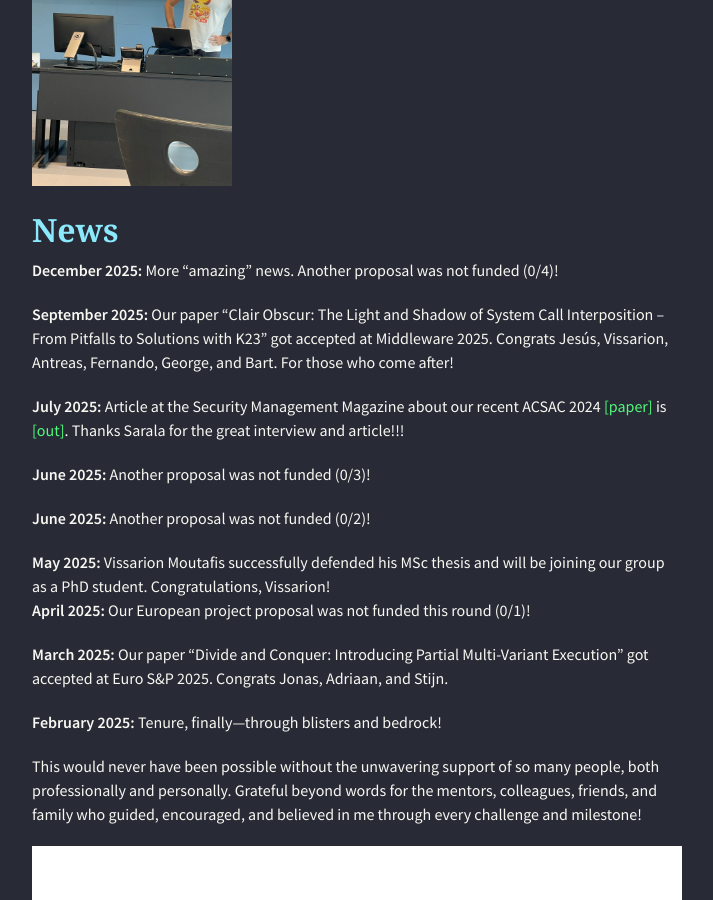
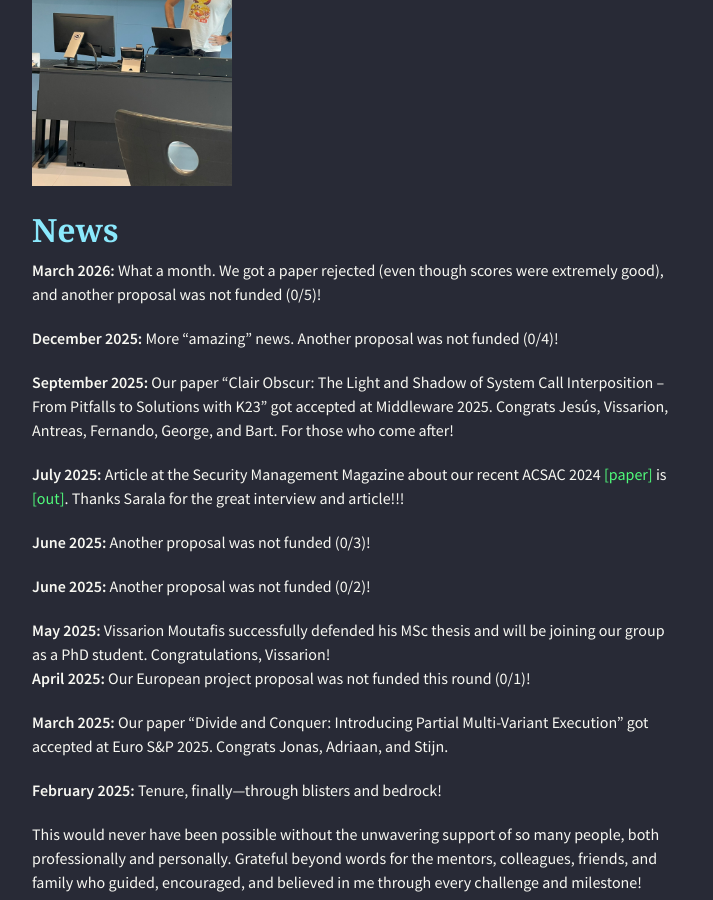
Before and after one commit to alexios-voulimeneas/alexios-voulimeneas.github.io, a Jekyll site: the page built from index.md, in a window 1280 px wide and 900 px high, scrolled down 379 px. Shown: the whole window, without its empty margins (283-996 px from the left). Built offline with Jekyll 4.4.1, drawn with Linux system fonts in a browser that asks for light colours; nearby versions of some CDN libraries; the repository's description, which GitHub fills in, is left out.

Commit message:
Update index.md

```diff
--- a/index.md
+++ b/index.md
@@ -5,6 +5,8 @@ layout: default
 <img src="466324559_4220271878199649_4803618349885448783_n.jpg" width="200">
 
 ## [](#header-2)News
+
+**March 2026:** What a month. We got a paper rejected (even though scores were extremely good), and another proposal was not funded (0/5)!
 
 **December 2025:** More "amazing" news. Another proposal was not funded (0/4)!
 
```
